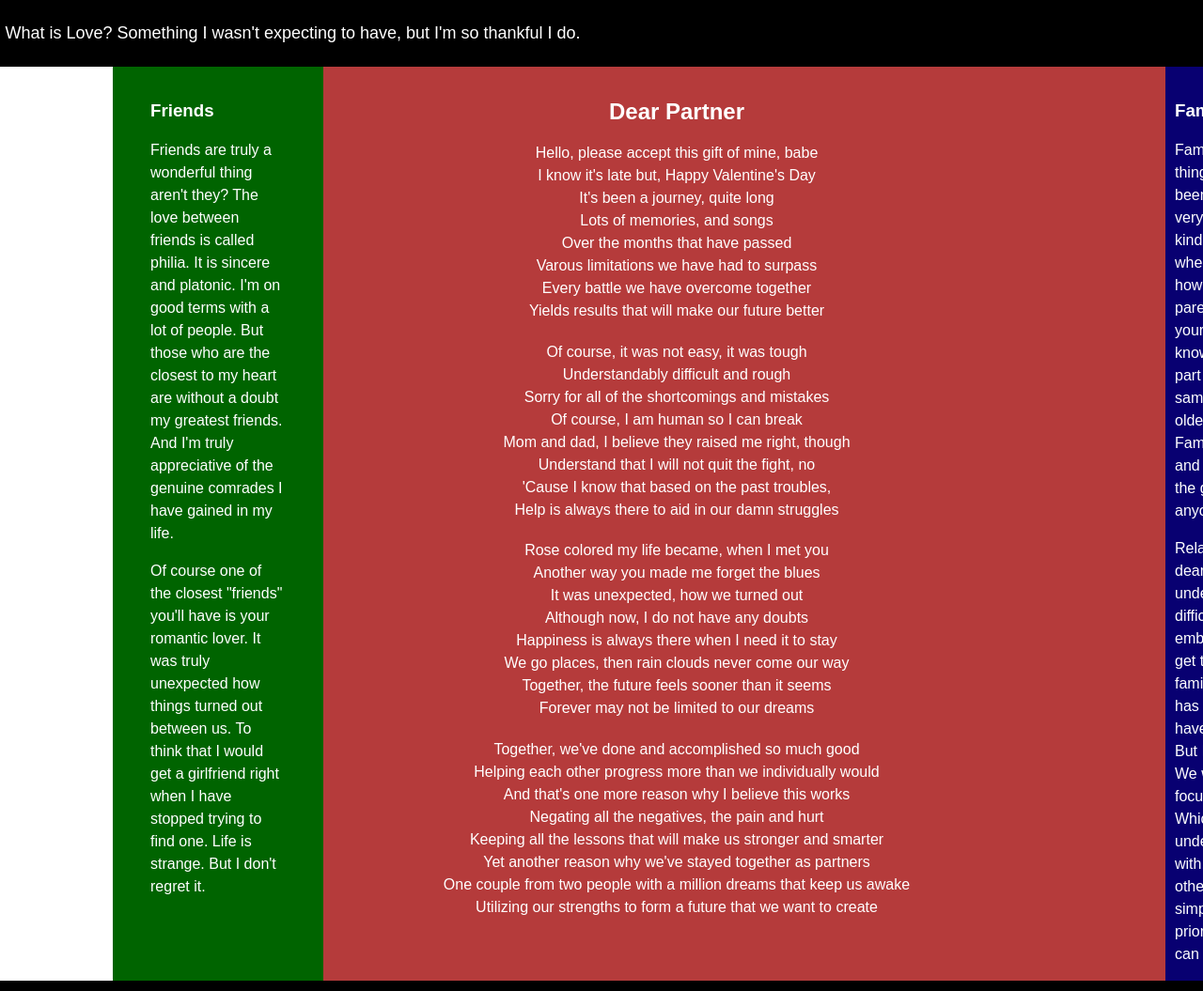
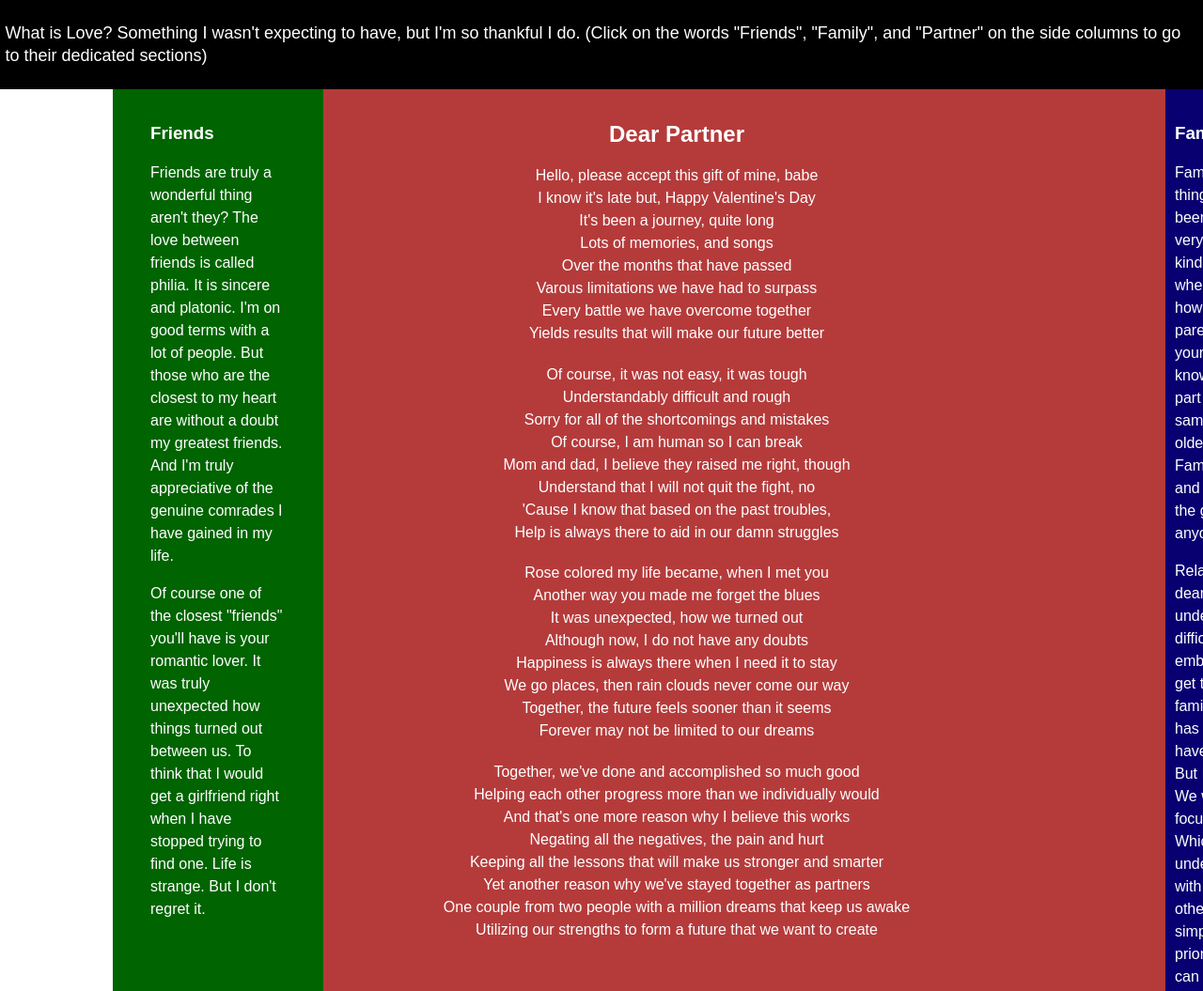
Before and after one commit to aezcrim/aezcrim.github.io, a plain HTML site: page index.html in a window 1280 px wide. Shown: the top 1055 px of the page at 94% size. Drawn offline with Linux system fonts and the light colour scheme.

Commit message:
Update index.html

```diff
--- a/index.html
+++ b/index.html
@@ -96,7 +96,7 @@
 
 <body id="A">
 
-	<header id="HD"><p>What is Love? Something I wasn't expecting to have, but I'm so thankful I do.</p></header>
+	<header id="HD"><p>What is Love? Something I wasn't expecting to have, but I'm so thankful I do. (Click on the words "Friends", "Family", and "Partner" on the side columns to go to their dedicated sections)</p></header>
 
 	<div id="B">
 
```
